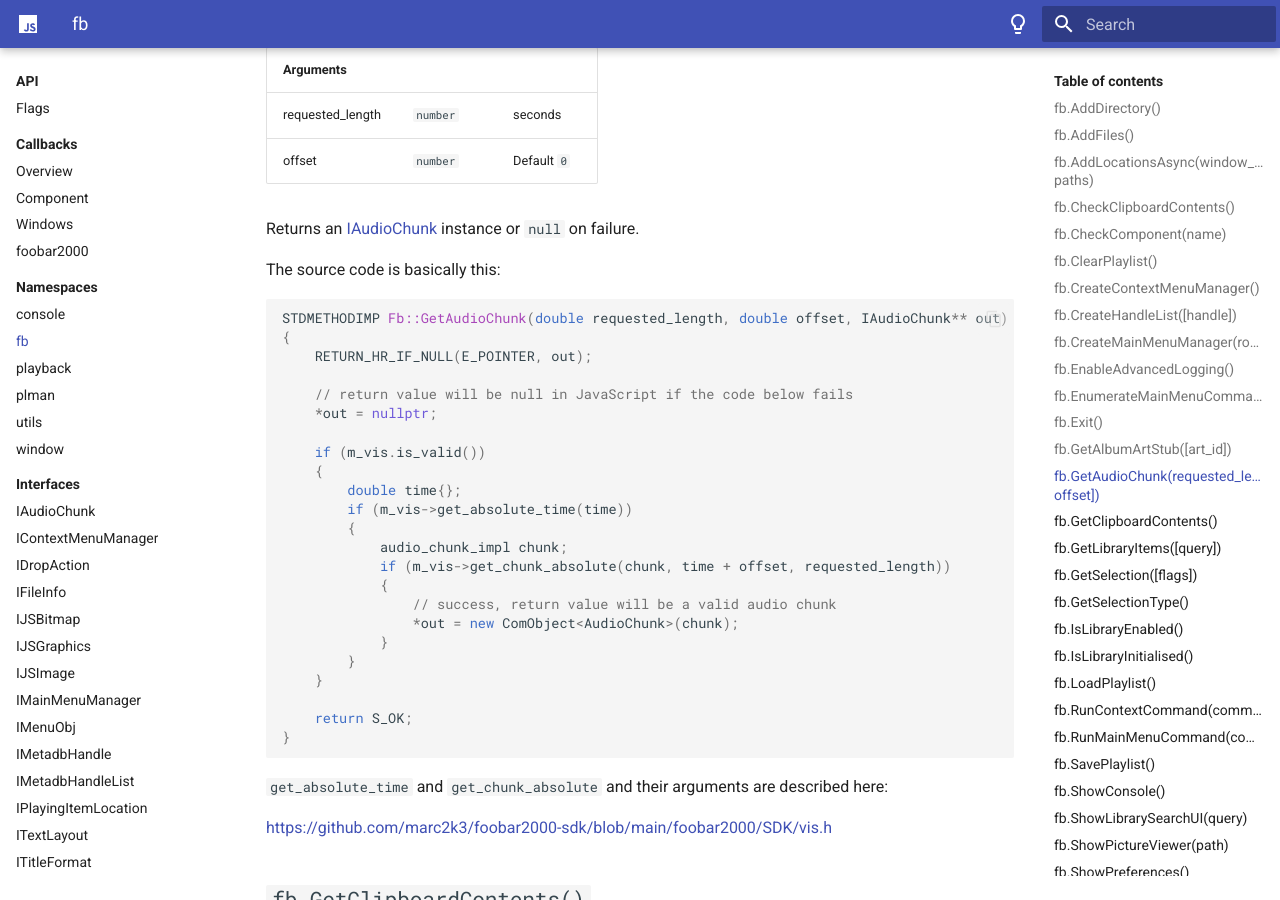
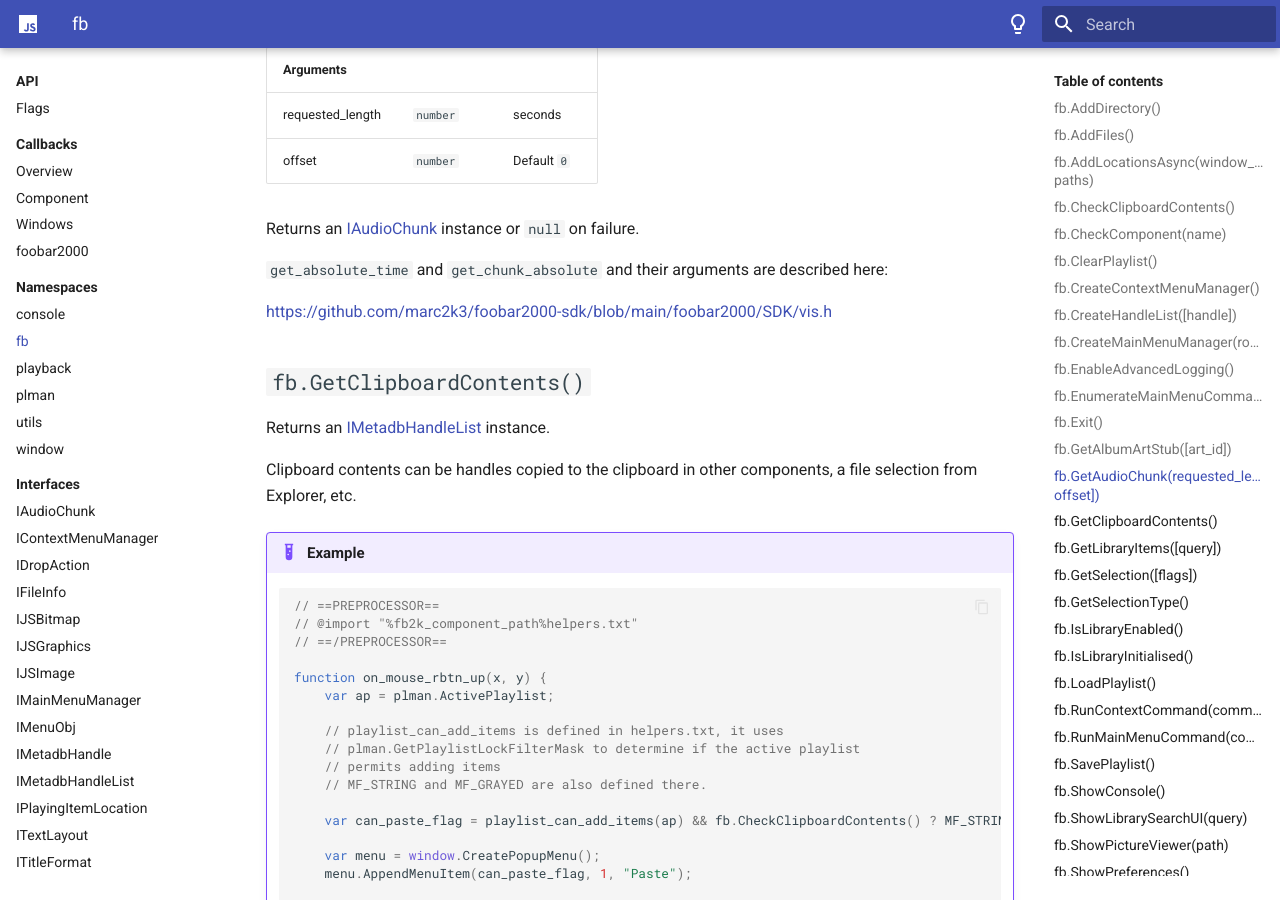
Before and after one commit to marc2k3/rtfm, an MkDocs documentation site: the page built from docs/api/namespaces/fb.md, in a window 1280 px wide and 900 px high, scrolled down 4592 px. Built offline with MkDocs 1.6.1 and Material for MkDocs 9.7.7, drawn with Linux system fonts in a browser that asks for light colours.

Commit message:
Update fb.md

````diff
--- a/docs/api/namespaces/fb.md
+++ b/docs/api/namespaces/fb.md
@@ -162,34 +162,6 @@ Returns an [IJSImage](../interfaces/IJSImage.md) instance or `null` on failure.
 
 Returns an [IAudioChunk](../interfaces/IAudioChunk.md) instance or `null` on failure.
 
-The source code is basically this:
-
-```cpp
-STDMETHODIMP Fb::GetAudioChunk(double requested_length, double offset, IAudioChunk** out)
-{
-	RETURN_HR_IF_NULL(E_POINTER, out);
-
-	// return value will be null in JavaScript if the code below fails
-	*out = nullptr;
-
-	if (m_vis.is_valid())
-	{
-		double time{};
-		if (m_vis->get_absolute_time(time))
-		{
-			audio_chunk_impl chunk;
-			if (m_vis->get_chunk_absolute(chunk, time + offset, requested_length))
-			{
-				// success, return value will be a valid audio chunk
-				*out = new ComObject<AudioChunk>(chunk);
-			}
-		}
-	}
-
-	return S_OK;
-}
-```
-
 `get_absolute_time` and `get_chunk_absolute` and their arguments are described here:
 
 [https://github.com/marc2k3/foobar2000-sdk/blob/main/foobar2000/SDK/vis.h](https://github.com/marc2k3/foobar2000-sdk/blob/main/foobar2000/SDK/vis.h)
````
